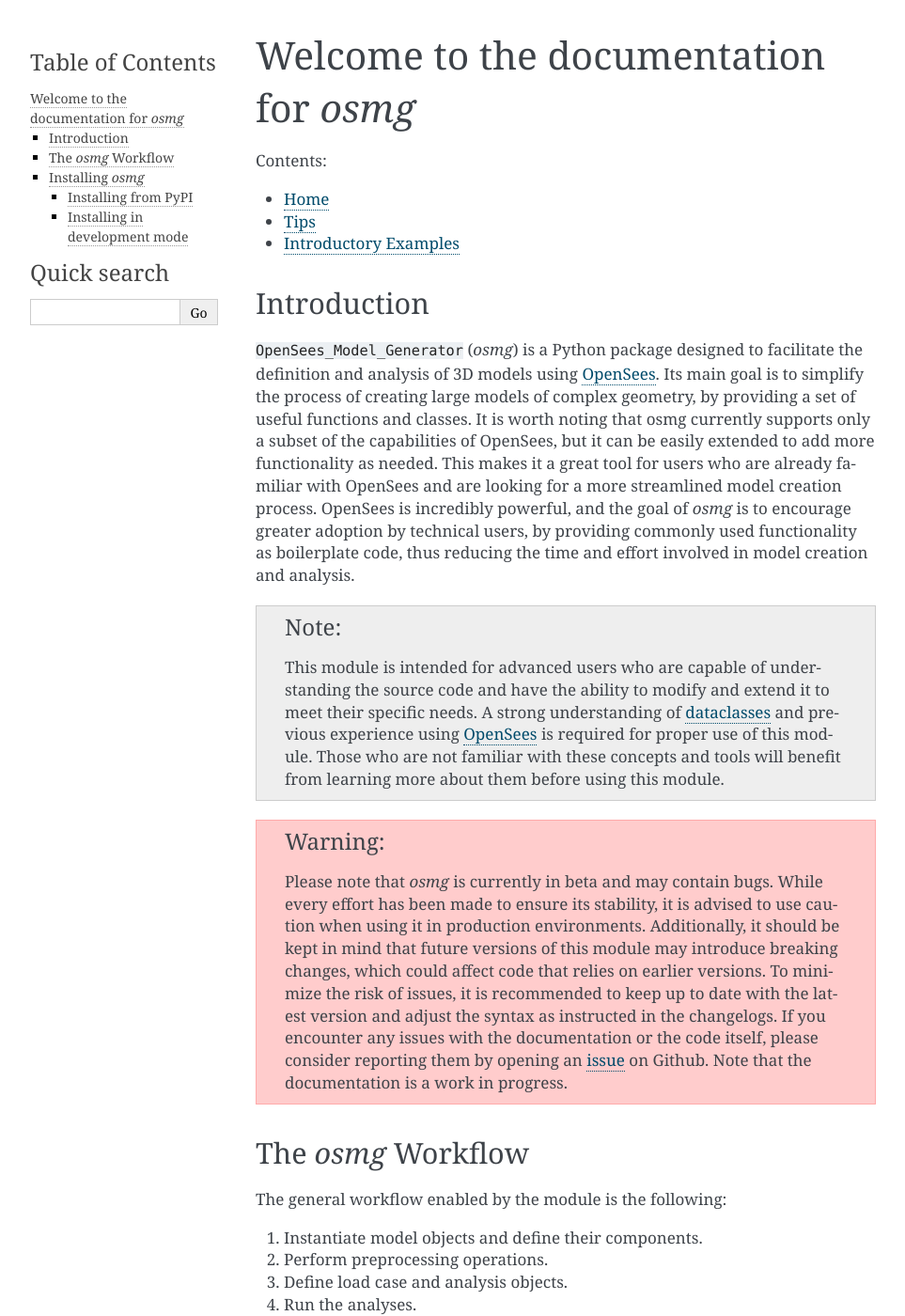
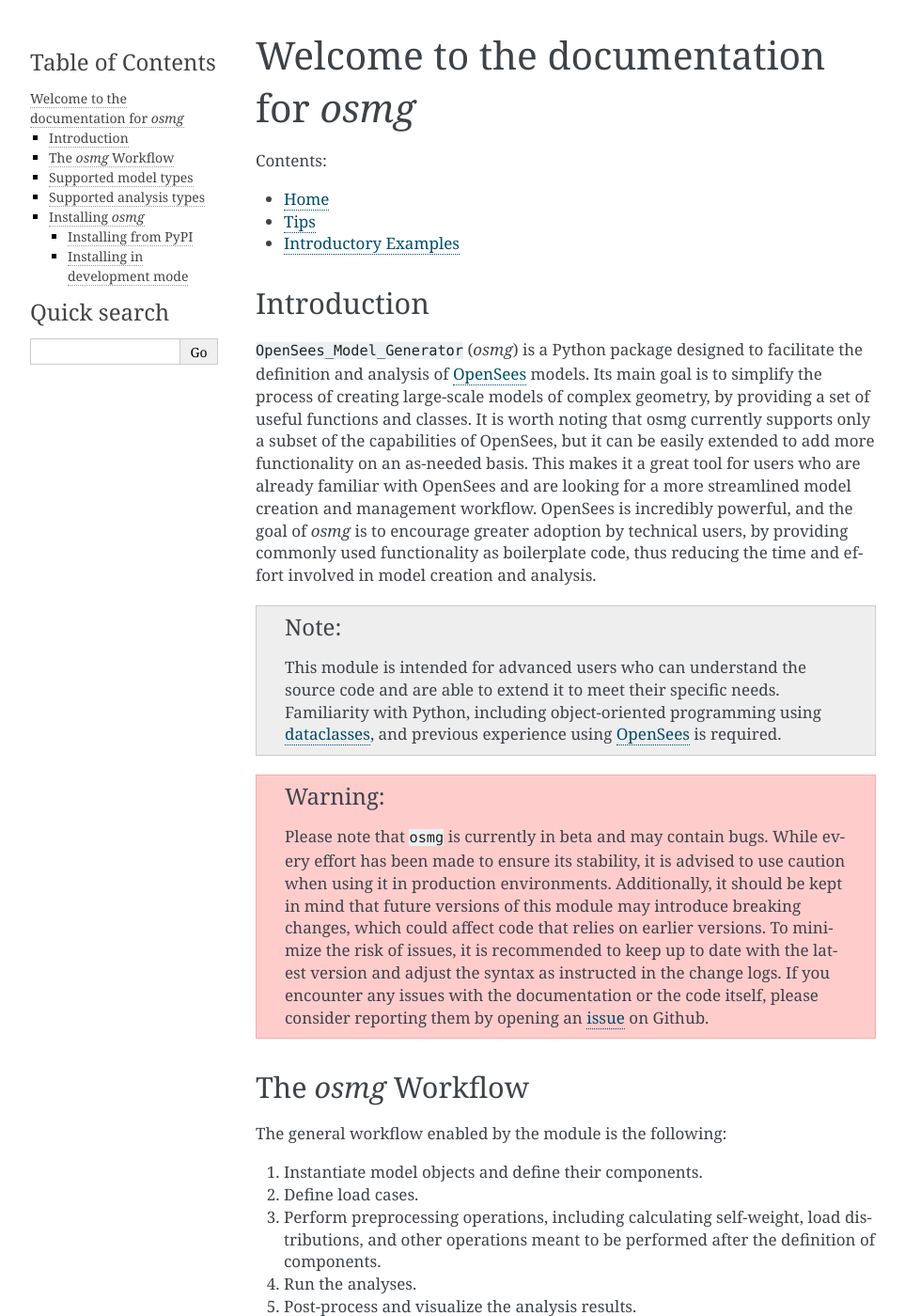
Before and after one commit to ioannis-vm/OpenSees_Model_Generator, a Sphinx documentation site: the page built from docs/source/index.rst, in a window 1280 px wide and 1400 px high. Shown: the whole window at 94% size, without its empty margins (148-1111 px from the left). Built offline with Sphinx 7.4.7, drawn with Linux system fonts in a browser that asks for light colours; pages that are not in the unit, such as notebooks, are missing from menus; some of the changed text lies outside the part shown.

Commit message:
Update docs.

```diff
--- a/docs/source/index.rst
+++ b/docs/source/index.rst
@@ -20,41 +20,39 @@
 ------------
 
 :literal:`OpenSees_Model_Generator` (`osmg`) is a Python package
-designed to facilitate the definition and analysis of 3D models using
-`OpenSees`_. Its main goal is to simplify the process of creating
-large models of complex geometry, by providing a set of useful
-functions and classes.  It is worth noting that osmg currently
-supports only a subset of the capabilities of OpenSees, but it can be
-easily extended to add more functionality as needed. This makes it a
-great tool for users who are already familiar with OpenSees and are
-looking for a more streamlined model creation process. OpenSees is
-incredibly powerful, and the goal of `osmg` is to encourage greater
-adoption by technical users, by providing commonly used functionality
-as boilerplate code, thus reducing the time and effort involved in
-model creation and analysis.
+designed to facilitate the definition and analysis of `OpenSees`_
+models. Its main goal is to simplify the process of creating
+large-scale models of complex geometry, by providing a set of useful
+functions and classes. It is worth noting that osmg currently supports
+only a subset of the capabilities of OpenSees, but it can be easily
+extended to add more functionality on an as-needed basis. This makes
+it a great tool for users who are already familiar with OpenSees and
+are looking for a more streamlined model creation and management
+workflow. OpenSees is incredibly powerful, and the goal of `osmg` is
+to encourage greater adoption by technical users, by providing
+commonly used functionality as boilerplate code, thus reducing the
+time and effort involved in model creation and analysis.
 
 .. note::
-   This module is intended for advanced users who are capable of
-   understanding the source code and have the ability to modify and
-   extend it to meet their specific needs. A strong understanding of
-   `dataclasses`_ and previous experience using `OpenSees`_ is
-   required for proper use of this module. Those who are not familiar
-   with these concepts and tools will benefit from learning more about
-   them before using this module.
+   This module is intended for advanced users who can understand the
+   source code and are able to extend it to meet their specific
+   needs. Familiarity with Python, including object-oriented
+   programming using `dataclasses`_, and previous experience using
+   `OpenSees`_ is required.
 
 .. warning::
-   Please note that `osmg` is currently in beta and may contain
+   Please note that ``osmg`` is currently in beta and may contain
    bugs. While every effort has been made to ensure its stability, it
    is advised to use caution when using it in production
    environments. Additionally, it should be kept in mind that future
    versions of this module may introduce breaking changes, which could
    affect code that relies on earlier versions. To minimize the risk
    of issues, it is recommended to keep up to date with the latest
-   version and adjust the syntax as instructed in the changelogs.  If you encounter
-   any issues with the documentation or the code itself, please
-   consider reporting them by opening an `issue
+   version and adjust the syntax as instructed in the change logs. If
+   you encounter any issues with the documentation or the code itself,
+   please consider reporting them by opening an `issue
    <https://github.com/ioannis-vm/OpenSees_Model_Generator/issues>`_
-   on Github. Note that the documentation is a work in progress.
+   on Github.
 
 The `osmg` Workflow
 -------------------
@@ -62,23 +60,51 @@
 The general workflow enabled by the module is the following:
 
 #. Instantiate model objects and define their components.
-#. Perform preprocessing operations.
-#. Define load case and analysis objects.
+#. Define load cases.
+#. Perform preprocessing operations, including calculating
+   self-weight, load distributions, and other operations meant to be
+   performed after the definition of components.
 #. Run the analyses.
-#. Post-process the analysis results.
+#. Post-process and visualize the analysis results.
+#. Revise and repeat if needed.
 
 Actual interaction with OpenSees only happens at step #4.
+
+Supported model types
+---------------------
+
+#. 2D Truss (``ndm=2``, ``ndf=2``)
+#. 3D Truss (``ndm=3``, ``ndf=3``)
+#. 2D Frame (``ndm=2``, ``ndf=3``)
+#. 3D Frame (``ndm=3``, ``ndf=6``)
+
+Supported analysis types
+------------------------
+
+#. Static analysis: Calculate basic forces and displacements for a
+   variety of load cases and under load combinations. These results
+   can then be used to perform design verification checks.
+#. Modal analysis: Calculate free vibration mode shapes and
+   periods. In addition to the deformed shapes, ``osmg`` also imposes
+   the resulting displacements on the structure with separate
+   analyses, capturing the resulting basic forces, which can be used
+   for modal response spectrum analysis.
+#. Cyclic pushover analysis, including the option to unload in between
+   the predefined control node displacement targets or in the end.
+#. Time-history analysis, including the option to dampen out the
+   residual free vibration.
+
 
 Installing `osmg`
 -----------------
 
 It is recommended to use a virtual environment to manage the
-dependencies of this module. Anaconda or Miniconda are some valid
-options. Installation instructions can be found
-`here <https://docs.conda.io/projects/conda/en/latest/user-guide/install/index.html>`_.
+dependencies of this module. Conda, Mamba, or simply ``venv`` are some
+valid options.
 
-`osmg` is available on `PyPI`_, but it is recommended to install it in
-development mode instead.
+``osmg`` is available on `PyPI`_, but it is recommended to install it in
+development mode instead, and potentially make changes to its source
+code as needed.
 
 Installing from PyPI
 ********************
@@ -86,17 +112,11 @@
 .. code-block:: bash
 
    # create a conda environment
-   conda create --name your_env_name_here python=3.9
+   conda create --name your_env_name_here python=3.13
    # activate the environment
    conda activate your_env_name_here
-   # install scikit-geometry
-   conda install -c conda-forge scikit-geometry
    # install osmg from PyPI in that environment
    python -m pip install osmg
-
-It is recommended to install `scikit-geometry`_ before installing
-`osmg`. This dependency is used to perform tributary area analyses for
-load distribution calculations, but it is optional.
 
 Installing in development mode
 ******************************
@@ -107,11 +127,9 @@
    cd parent_directory_where_you_would_like_to_have_osmg
    git clone https://github.com/ioannis-vm/OpenSees_Model_Generator
    cd OpenSees_Model_Generator
-   conda create --name your_env_name_here python=3.9
+   conda create --name your_env_name_here python=3.13
    conda activate your_env_name_here
-   python -m pip install -r requirements_dev.txt
-   conda install scikit-geometry -c conda-forge
-   python -m pip install -e .
+   python -m pip install -e .[dev]
 
 
 .. _OpenSees: https://opensees.berkeley.edu/
--- a/docs/source/tips.rst
+++ b/docs/source/tips.rst
@@ -65,6 +65,9 @@
    import pdb
    pdb.set_trace()
 
+   # or, alternatively:
+   breakpoint()
+
 .. note::
 
    Pro tip: These two lines can be added under an if block,
```
